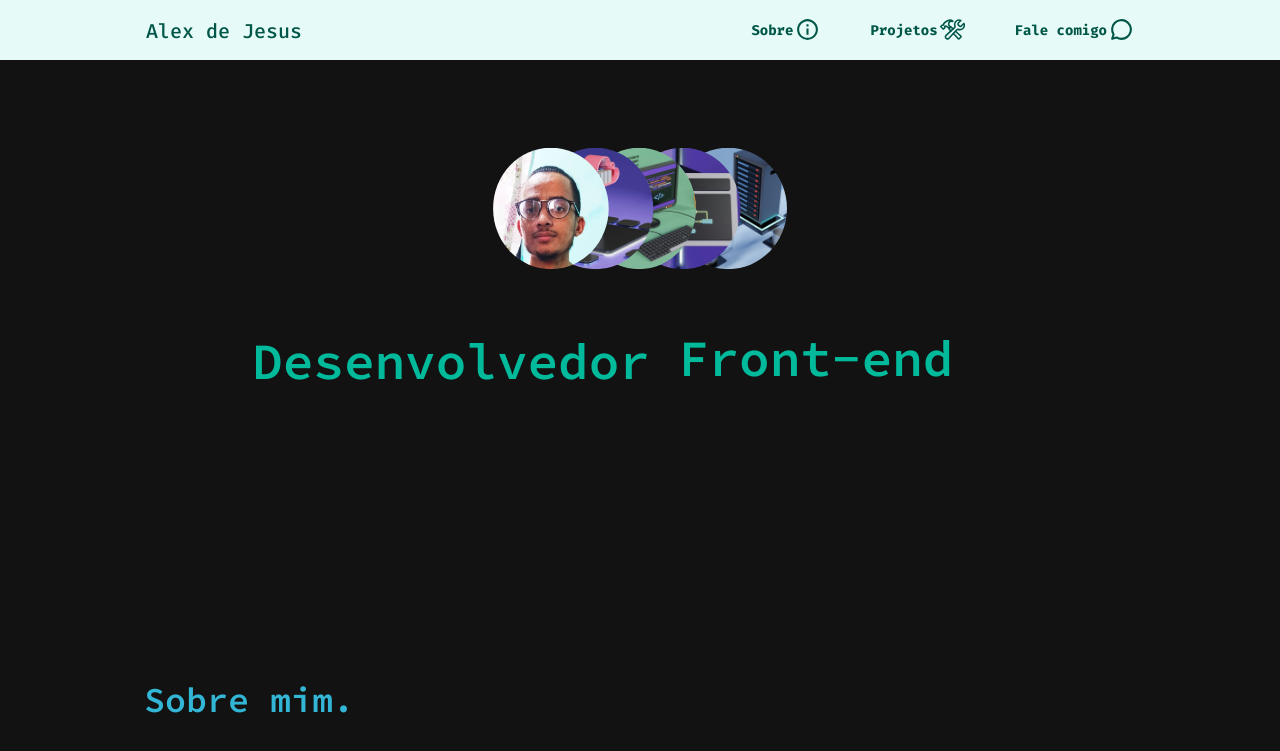
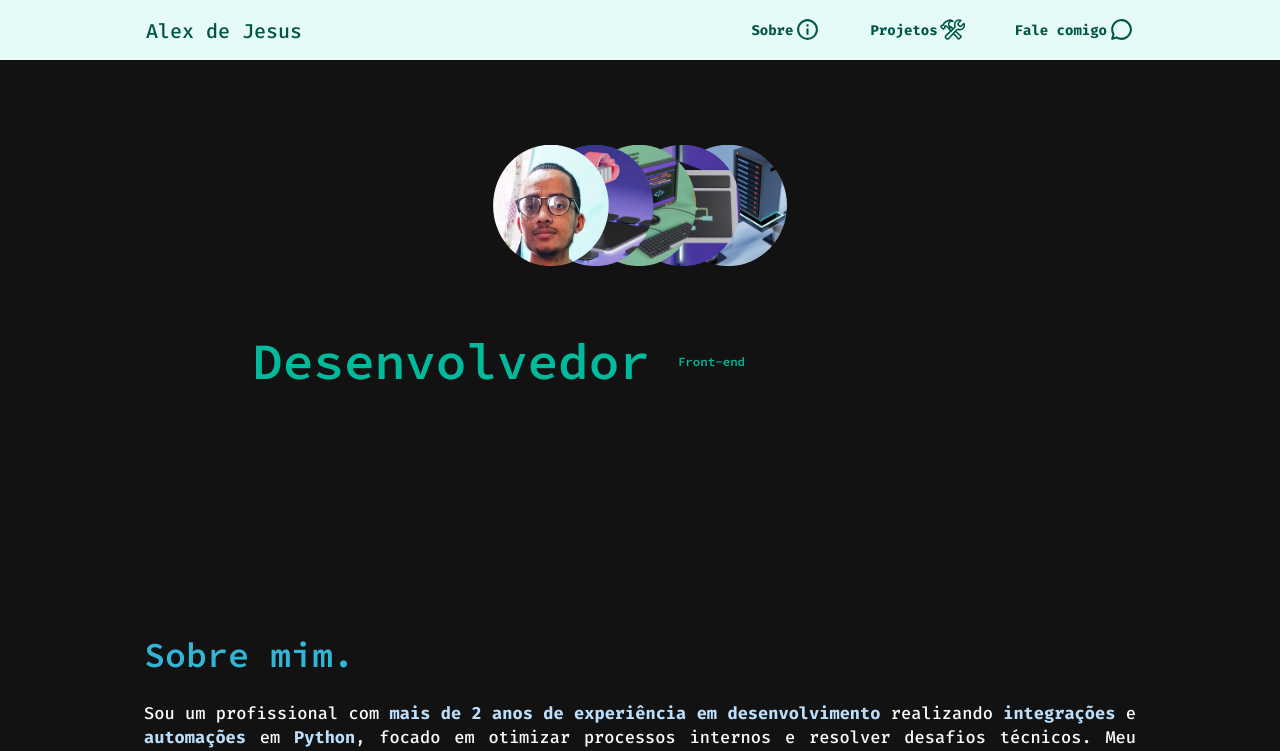
Before and after one commit to AlexdeJesusFS/portfolio, a React (Create React App) app in the folder portfolio/: page / in a window 1280 px wide. Shown: the top 751 px of the page. Built offline with nearby package versions, Linux system fonts and the light colour scheme.

Commit message:
global.ts atualizado.
unidades atualizadas para rem
font-size base = 62.5% ou 10px

```diff
--- a/portfolio/src/global.ts
+++ b/portfolio/src/global.ts
@@ -7,6 +7,7 @@ import cursorText from "./assets/cursor/cursorText.svg";
 export default createGlobalStyle`
 
     * {
+        font-size: 62.5%; // 10px
         margin: 0;
         padding: 0;
         box-sizing: border-box;
@@ -31,61 +32,61 @@ export default createGlobalStyle`
     h1 {
         color: var(--Primary-water-green-600, #00BA9B);
         font-family: "Source Code Pro";
-        font-size: 51px;
+        font-size: 5.1rem;
         font-style: normal;
         font-weight: 600;
-        line-height: 48px; /* 94.118% */
+        line-height: 4.8rem; /* 94.118% */
     }
 
     h3 {
         color: var(--Secondary-cyan-blue-400, #33B6D6);
         font-family: "Source Code Pro";
-        font-size: 35px;
+        font-size: 3.5rem;
         font-style: normal;
         font-weight: 600;
-        line-height: 36px; /* 102.857% */
+        line-height: 3.6rem; /* 102.857% */
     }
 
     h4 {
         color: var(--Secondary-cyan-blue-400, #33B6D6);
         font-family: "Source Code Pro";
-        font-size: 29px;
+        font-size: 2.9rem;
         font-style: normal;
         font-weight: 500;
-        line-height: 36px; /* 124.138% */
+        line-height: 3.6rem; /* 124.138% */
     }
 
     h6 {
         color: var(--Primary-water-green-900, #005647);
         font-family: "Source Code Pro";
-        font-size: 20px;
+        font-size: 2rem;
         font-style: normal;
         font-weight: 500;
-        line-height: 24px; /* 120% */
+        line-height: 2.4rem; /* 120% */
     }
 
     p {
         color: var(--Neutral-gray-50, #F8F9F9);
         text-align: justify;
         font-family: "Fira Code";
-        font-size: 17px;
+        font-size: 1.7rem;
         font-style: normal;
         font-weight: 450;
-        line-height: 24px; /* 141.176% */
+        line-height: 2.4rem; /* 141.176% */
     }
 
     strong {
         color: #BADEFB;
+        font-size: 1.7rem;
     }
 
     a {
         color: var(--Feedback-Info-blue-300, #6AB9F7);
-        padding: 2px 2px
+        padding: 0.2rem 0.2rem
     }
 
     a:visited {
         color: var(--Feedback-Danger-orange-300, #F88178);
-        ;
     }
 
     ul {
@@ -95,9 +96,9 @@ export default createGlobalStyle`
         //text
         text-align: justify;
         font-family: "Fira Code";
-        font-size: 17px;
+        font-size: 1.7rem;
         font-style: normal;
         font-weight: 450;
-        line-height: 24px; /* 141.176% */
+        line-height: 2.4rem; /* 141.176% */
     }
 `
```
